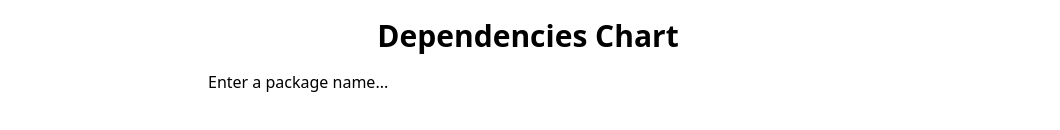
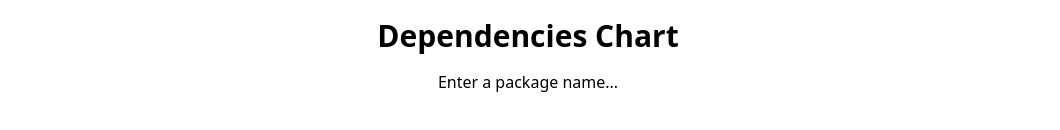
Before and after one commit to SalarC123/NPM-Dependency-Visualizer, a React (Create React App) app: page / in a window 1280 px wide. Shown: the part 346-476 px from the top of the page, without its empty margins (112-1172 px from the left). Built offline with nearby package versions, Linux system fonts and the light colour scheme.

Commit message:
remove unnecessary imports

```diff
--- a/src/components/GraphViz.jsx
+++ b/src/components/GraphViz.jsx
@@ -4,7 +4,7 @@ import Graph from 'react-graph-vis';
 
 function GraphViz() {
 
-    const {dependencies, setDependencies, graphSettings, setGraphSettings} = useContext(GraphContext)
+    const {graphSettings} = useContext(GraphContext)
 
     const [options, setOptions] = useState({
         height: "500px",
--- a/src/components/Packages.jsx
+++ b/src/components/Packages.jsx
@@ -3,7 +3,7 @@ import {GraphContext} from '../context/GraphContext'
 
 function Packages() {
 
-    const {dependencies, setDependencies, graphSettings, setGraphSettings} = useContext(GraphContext)
+    const {dependencies} = useContext(GraphContext)
 
     return (
         <div className="mb-4 lg:w-1/2 sm:w-4/5 w-72">
@@ -21,7 +21,7 @@ function Packages() {
                             <hr className="m-3"/>
                         </>
                     ))
-                :   <div>Enter a package name...</div>
+                :   <div className="text-center">Enter a package name...</div>
             }
         </div>
     )
```
